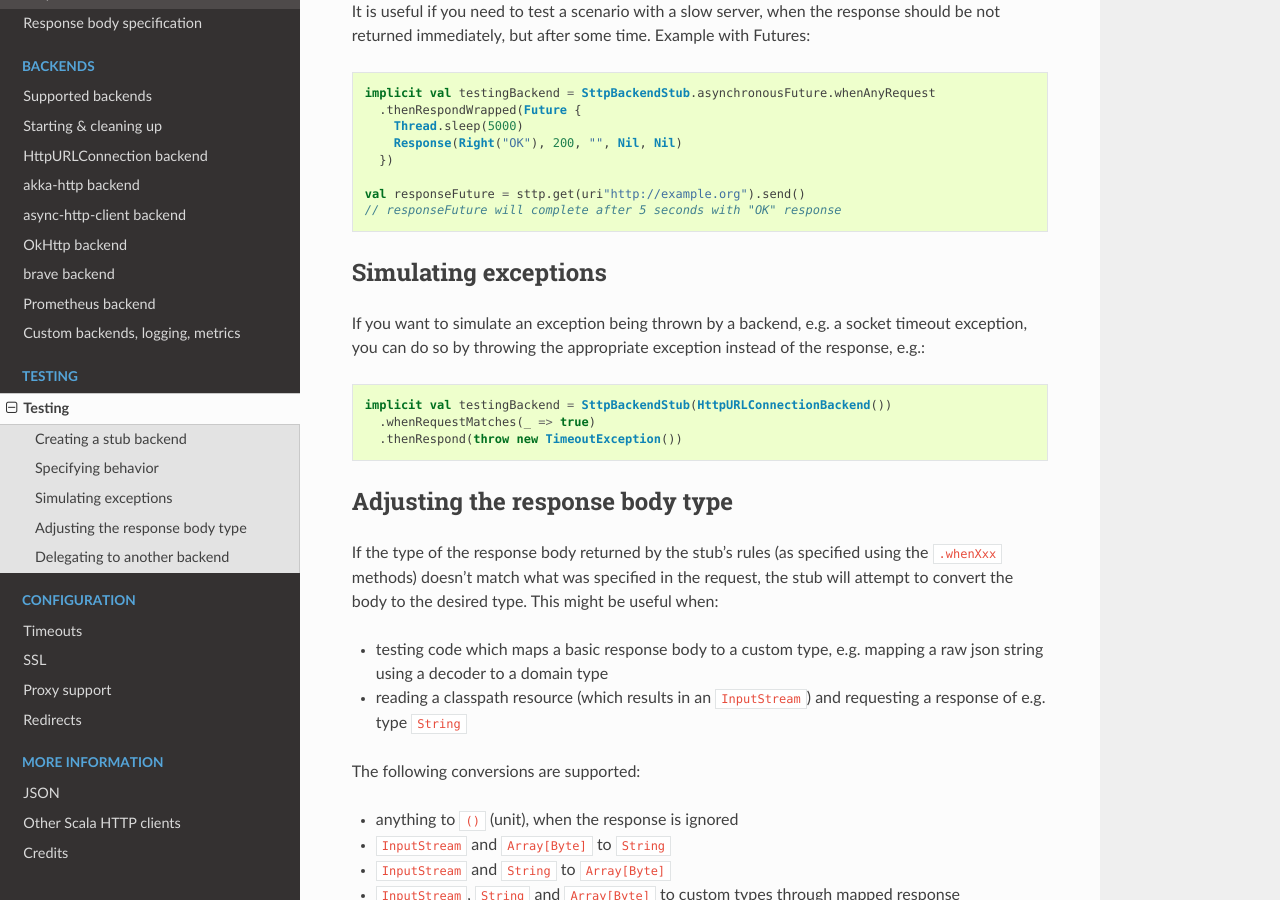
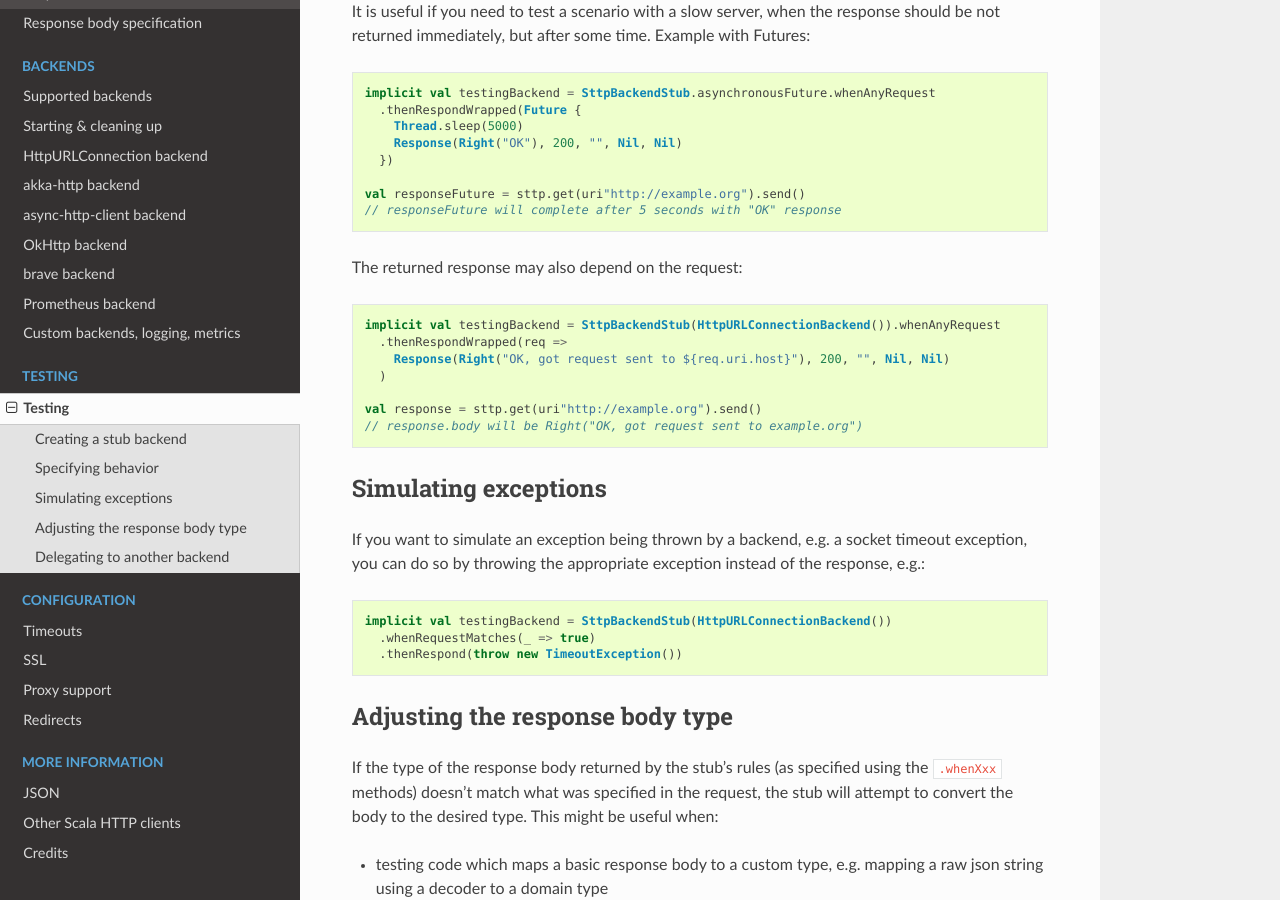
Before and after one commit to softwaremill/sttp, a Sphinx documentation site: the page built from docs/testing.rst, in a window 1280 px wide and 900 px high, scrolled down 1425 px. Built offline with Sphinx 7.4.7 and the Read the Docs theme 2.0.0, drawn with Linux system fonts in a browser that asks for light colours.

Commit message:
Added overloaded thenRespondWrapped which can return response monad but takes request as parameter

```diff
--- a/docs/testing.rst
+++ b/docs/testing.rst
@@ -60,6 +60,16 @@ Another way to specify the behaviour is passing response wrapped in the result m
   val responseFuture = sttp.get(uri"http://example.org").send()
   // responseFuture will complete after 5 seconds with "OK" response
 
+The returned response may also depend on the request: ::
+
+  implicit val testingBackend = SttpBackendStub(HttpURLConnectionBackend()).whenAnyRequest
+    .thenRespondWrapped(req =>
+      Response(Right("OK, got request sent to ${req.uri.host}"), 200, "", Nil, Nil)
+    )
+
+  val response = sttp.get(uri"http://example.org").send()
+  // response.body will be Right("OK, got request sent to example.org")
+
 Simulating exceptions
 ---------------------
 
```
Also changed, not shown: 2 other files.
